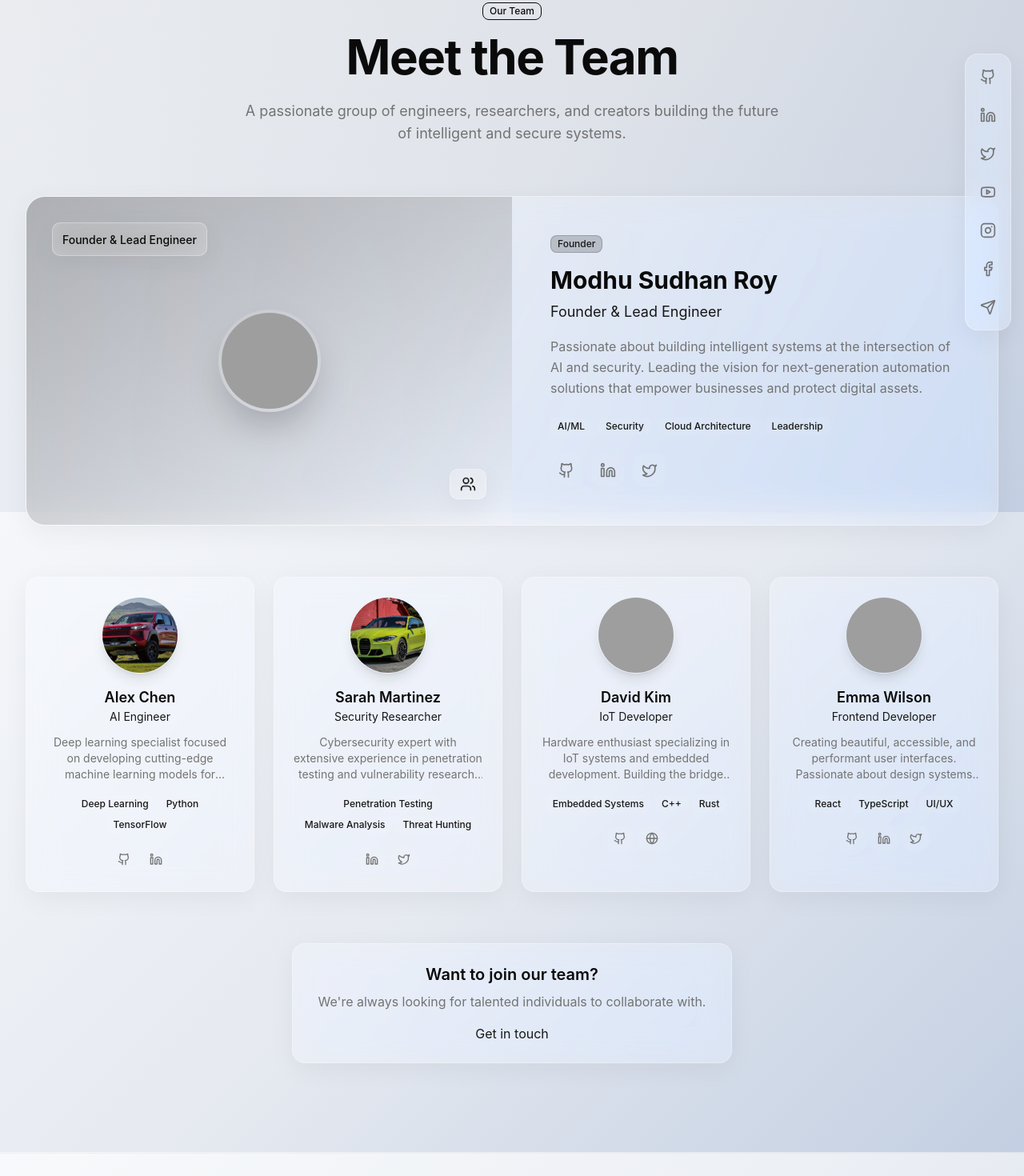
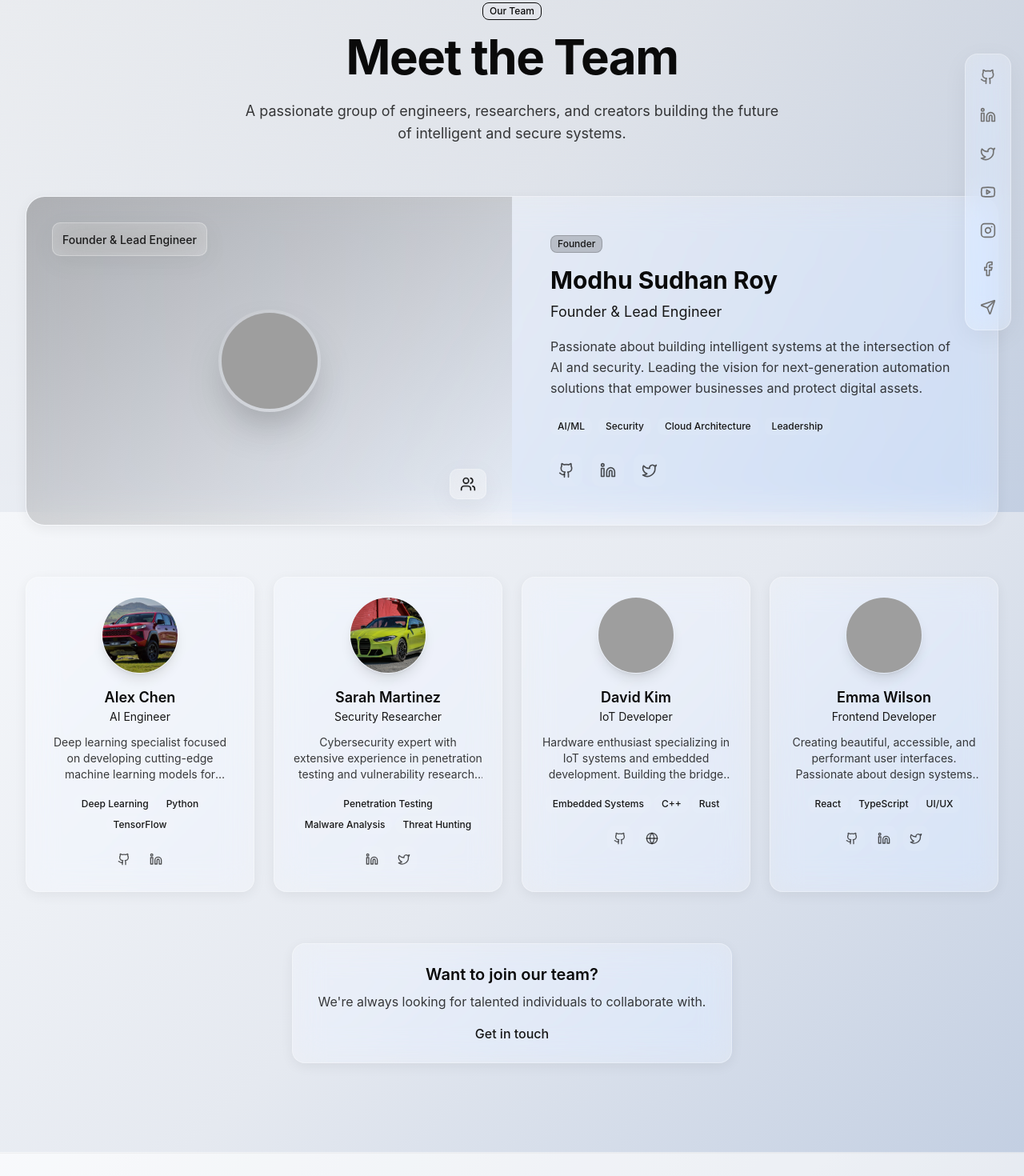
Before and after one commit to modhu-cps/modhu-protfoli, a Next.js app: page /team in a window 1280 px wide. Shown: the part 160-1630 px from the top of the page at 80% size. Built offline with nearby package versions, Linux system fonts and the light colour scheme; grey boxes are pictures that could not be loaded.

Commit message:
Update team-page-content.tsx

```diff
--- a/components/sections/team-page-content.tsx
+++ b/components/sections/team-page-content.tsx
@@ -37,7 +37,7 @@ export function TeamPageContent() {
             <h1 className="text-4xl font-bold tracking-tight text-foreground sm:text-5xl lg:text-6xl">
               Meet the <span className="gradient-text">Team</span>
             </h1>
-            <p className="mt-6 text-lg text-muted-foreground max-w-2xl mx-auto">
+            <p className="mt-6 text-lg text-foreground/80 max-w-2xl mx-auto">
               A passionate group of engineers, researchers, and creators building
               the future of intelligent and secure systems.
             </p>
@@ -51,7 +51,7 @@ export function TeamPageContent() {
               transition={{ duration: 0.5, delay: 0.1 }}
               className="mb-16"
             >
-              <div className="glass rounded-3xl overflow-hidden">
+              <div className="glass card-3d gradient-border-thick rounded-3xl overflow-hidden transition-all duration-300 hover:shadow-[0_0_20px_rgba(139,92,246,0.2)] dark:hover:shadow-[0_0_20px_rgba(139,92,246,0.3)]">
                 <div className="grid md:grid-cols-2 gap-0">
                   {/* Image */}
                   <div className="relative aspect-square md:aspect-auto bg-gradient-to-br from-primary/30 to-accent/30">
@@ -68,7 +68,7 @@ export function TeamPageContent() {
                       transition={{ duration: 6, repeat: Infinity }}
                       className="absolute top-8 left-8 glass rounded-lg px-3 py-2"
                     >
-                      <span className="text-sm font-medium">{founder.role}</span>
+                      <span className="text-sm font-medium text-foreground/90">{founder.role}</span>
                     </motion.div>
                     <motion.div
                       animate={{ y: [0, 10, 0] }}
@@ -88,7 +88,7 @@ export function TeamPageContent() {
                       {founder.name}
                     </h2>
                     <p className="mt-2 text-lg text-primary">{founder.role}</p>
-                    <p className="mt-4 text-muted-foreground leading-relaxed">
+                    <p className="mt-4 text-foreground/80 leading-relaxed">
                       {founder.bio}
                     </p>
 
@@ -114,7 +114,7 @@ export function TeamPageContent() {
                             rel="noopener noreferrer"
                             whileHover={{ scale: 1.1, y: -2 }}
                             whileTap={{ scale: 0.95 }}
-                            className="flex h-10 w-10 items-center justify-center rounded-lg bg-white/5 text-muted-foreground hover:bg-white/10 hover:text-foreground transition-colors"
+                            className="flex h-10 w-10 items-center justify-center rounded-lg bg-white/5 text-foreground/70 hover:bg-white/10 hover:text-primary transition-colors"
                           >
                             {Icon && <Icon className="h-5 w-5" />}
                           </motion.a>
@@ -137,7 +137,7 @@ export function TeamPageContent() {
                 transition={{ duration: 0.5, delay: 0.2 + index * 0.1 }}
                 className="group"
               >
-                <div className="glass h-full rounded-2xl p-6 text-center transition-all duration-300 hover:border-primary/30 hover:shadow-lg hover:shadow-primary/5">
+                <div className="glass card-3d gradient-border-thick h-full rounded-2xl p-6 text-center transition-all duration-300 hover:shadow-[0_0_20px_rgba(139,92,246,0.2)] dark:hover:shadow-[0_0_20px_rgba(139,92,246,0.3)]">
                   {/* Avatar */}
                   <div className="relative mx-auto mb-4">
                     <img
@@ -153,7 +153,7 @@ export function TeamPageContent() {
                     {member.name}
                   </h3>
                   <p className="text-sm text-primary">{member.role}</p>
-                  <p className="mt-3 text-sm text-muted-foreground line-clamp-3">
+                  <p className="mt-3 text-sm text-foreground/80 line-clamp-3">
                     {member.bio}
                   </p>
 
@@ -183,7 +183,7 @@ export function TeamPageContent() {
                           rel="noopener noreferrer"
                           whileHover={{ scale: 1.1 }}
                           whileTap={{ scale: 0.95 }}
-                          className="flex h-8 w-8 items-center justify-center rounded-lg bg-white/5 text-muted-foreground hover:bg-white/10 hover:text-foreground transition-colors"
+                          className="flex h-8 w-8 items-center justify-center rounded-lg bg-white/5 text-foreground/70 hover:bg-white/10 hover:text-primary transition-colors"
                         >
                           {Icon && <Icon className="h-4 w-4" />}
                         </motion.a>
@@ -203,16 +203,16 @@ export function TeamPageContent() {
             transition={{ duration: 0.5, delay: 0.5 }}
             className="mt-16 text-center"
           >
-            <div className="glass inline-block rounded-2xl px-8 py-6">
+            <div className="glass card-3d gradient-border-thick inline-block rounded-2xl px-8 py-6">
               <h3 className="text-xl font-semibold text-foreground">
                 Want to join our team?
               </h3>
-              <p className="mt-2 text-muted-foreground">
+              <p className="mt-2 text-foreground/80">
                 We&apos;re always looking for talented individuals to collaborate with.
               </p>
               <a
                 href="/contact"
-                className="mt-4 inline-flex items-center text-primary hover:underline"
+                className="mt-4 inline-flex items-center text-primary hover:underline font-medium"
               >
                 Get in touch
               </a>
```
Lines whose indentation alone changed are shown as unchanged.
